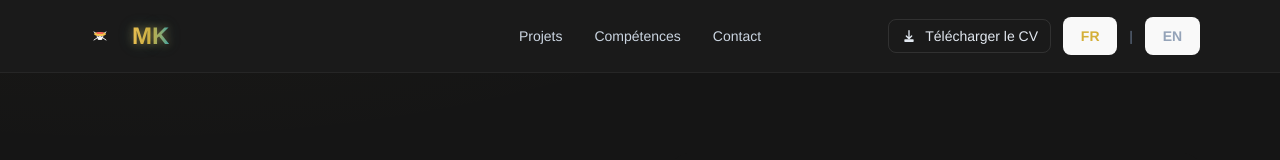
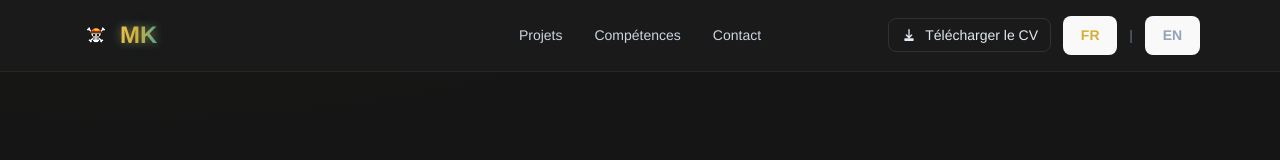
Before and after one commit to mehdika21/portfolio-react, a React (Vite) app: page / in a window 1280 px wide. Shown: the top 160 px of the page. Built offline with nearby package versions, Linux system fonts and the light colour scheme.

Commit message:
fixing the logo

```diff
--- a/src/components/Navbar.tsx
+++ b/src/components/Navbar.tsx
@@ -1,5 +1,6 @@
 import React, { useEffect, useState } from "react";
 import OnePieceSVG from "./OnePieceSVG";
+import onePiece from "../assets/images/strawhat.png";
 import { useI18n } from "../i18n/I18n";
 import cv from "../assets/cv_stage1.pdf";
 
@@ -24,12 +25,18 @@ const Navbar: React.FC = () => {
     <header id="nav" className="bg-[#1a1a1a] sticky top-0 z-50 backdrop-blur border-b border-white/5">
       <nav className="relative max-w-6xl mx-auto px-4 py-4 flex items-center justify-between">
         {/* Left: Logo */}
-        <div className="flex items-center gap-3">
-          <OnePieceSVG />
+        <div className="flex items-center gap-2">
+          <img
+            src={onePiece}
+            alt="onePieceLogo"
+            className="w-8 h-8 object-contain relative top-[2px]"
+          />
           <span className="font-extrabold text-xl sm:text-2xl text-transparent bg-clip-text bg-gradient-to-r from-straw via-gold to-teal glow-mk">
             MK
           </span>
         </div>
+
+
 
         {/* CENTER (desktop): links */}
         <div className="absolute left-1/2 -translate-x-1/2 hidden md:flex items-center gap-8">
--- a/src/components/ProjectModals.tsx
+++ b/src/components/ProjectModals.tsx
@@ -105,17 +105,8 @@ export const ProjectModals: React.FC<{ openId: string | null; onClose: () => voi
                     aria-label={t('gallery.next')}
                   >❯</button>
 
-                  {/* Gallery Dots Indicator */}
-                  <div className="absolute bottom-4 left-1/2 -translate-x-1/2 flex space-x-2">
-                    {modal.gallery.map((_, index) => (
-                      <button
-                        key={index}
-                        className={`h-2 w-2 rounded-full ${index === galleryIdx ? 'bg-emerald-400' : 'bg-slate-400'}`}
-                        onClick={() => setGalleryIdx(index)}
-                        aria-label={`View image ${index + 1}`}
-                      ></button>
-                    ))}
-                  </div>
+
+
                 </>
               )}
 
```
Also changed, not shown: src/assets/images/strawhat.png.
